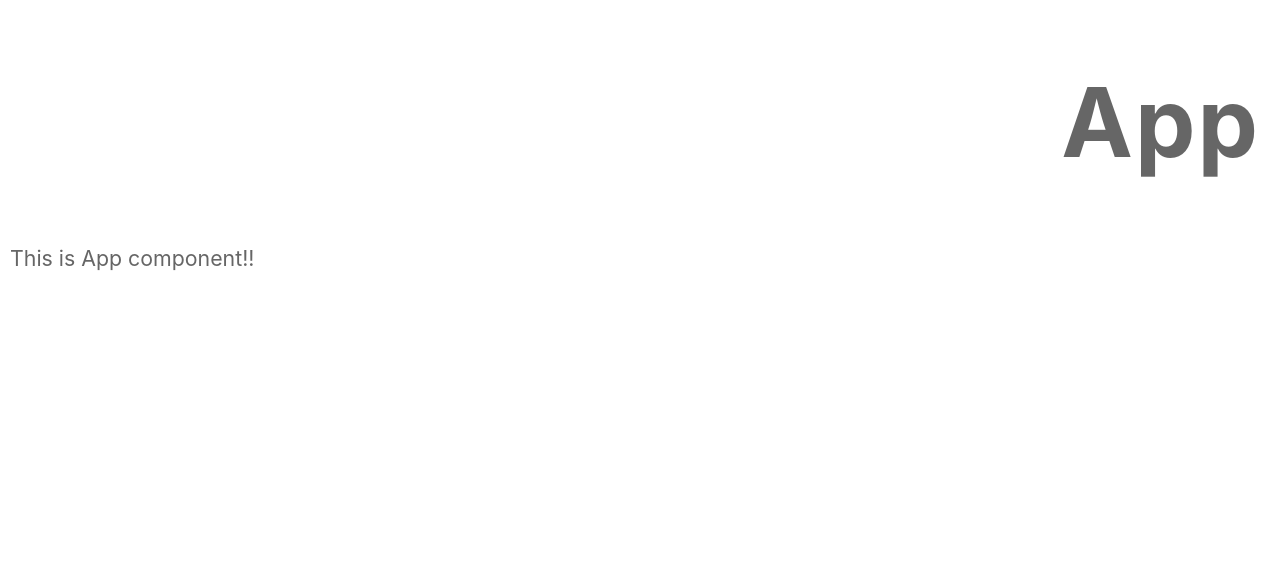
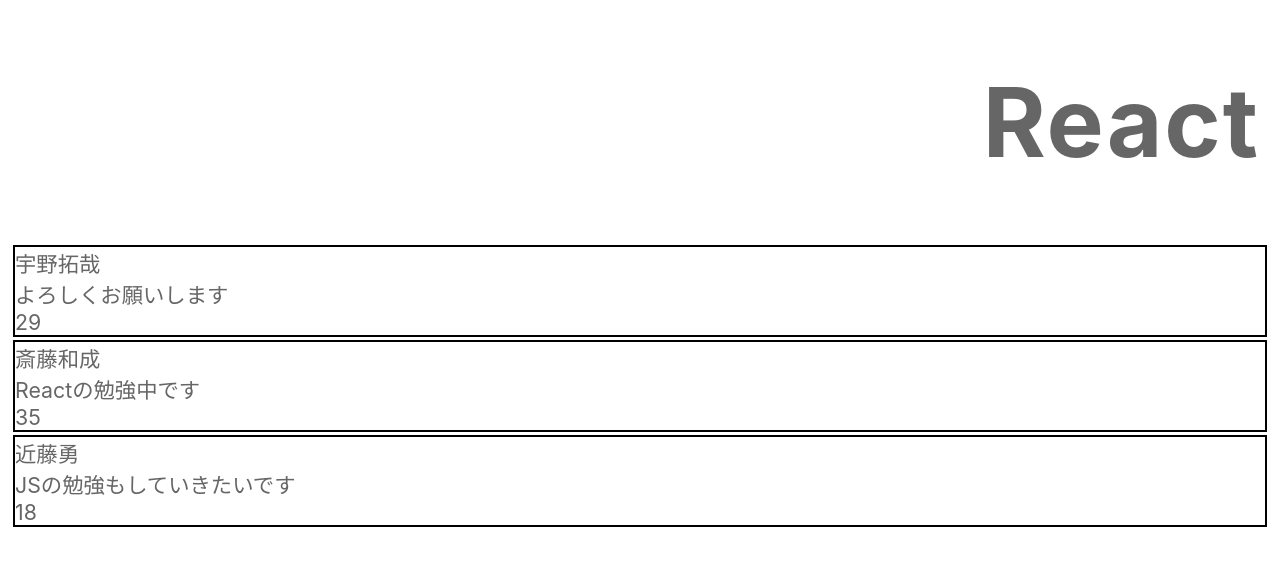
Before and after one commit to KyouheiUno/diary, a React (Create React App) app: page / in a window 1280 px wide. Shown: the top 566 px of the page. Built offline with nearby package versions, Linux system fonts and the light colour scheme.

Commit message:
コンポーネントを組み合わせる

```diff
--- a/src/App.js
+++ b/src/App.js
@@ -1,11 +1,8 @@
+import { sortedLastIndex } from 'lodash';
 import React, { Component} from 'react';
 import './App.css';
 
 class App extends Component {
-
-  //属性を定義
-  title = "初期値のタイトルです";
-  message = "初期値のメッセージです";
 
   //コンストラクターを定義
   constructor(props) {
@@ -17,11 +14,36 @@
   render() {
     return (
       <div>
-        <h1>{this.title}</h1>
-        <p>{this.message}</p>
+        <h1>React</h1>
+        <Member name="宇野拓哉" message="よろしくお願いします" age="29" />
+        <Member name="斎藤和成" message="Reactの勉強中です" age="35" />
+        <Member name="近藤勇" message="JSの勉強もしていきたいです" age="18" />
       </div>
     );
   }
 }
 
+class Member extends Component {
+  constructor(props) {
+    super(props);
+    this.name = props.name;
+    this.message = props.message;
+    this.age = props.age;
+    this.style = {
+      border: "2px solid black",
+      margin: "3px"
+    }
+  }
+
+  render() {
+    return (
+      <div style={this.style}>
+        <p>{this.name}</p>
+        <p>{this.message}</p>
+        <p>{this.age}</p>
+      </div>
+    )
+  }
+}
+
 export default App;
```
